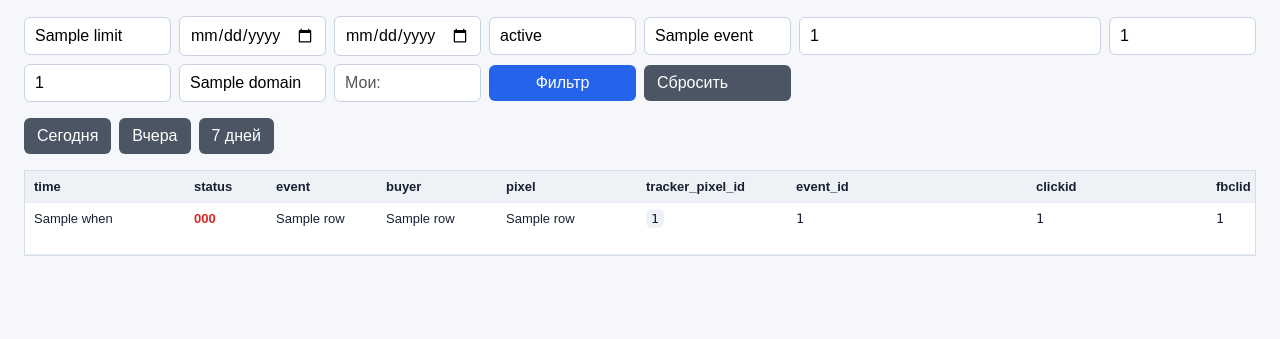
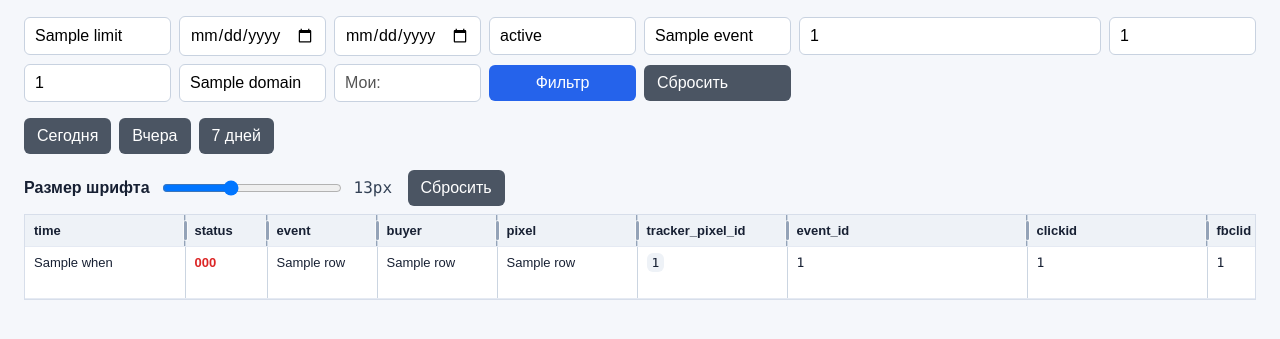
Before and after one commit to MishaNyKarl/api-fbpixel, a FastAPI app: template templates/logs.html in a window 1280 px wide. Shown: the part 165-504 px from the top of the page. Run offline with FastAPI, Linux system fonts and the light colour scheme; the template is opened without the code that fills it: most values are stand-ins (such as "Sample title", 1, 10 or a date in 2020); parts of the project's set-up code (start-up, migrations or seed data) failed here and were passed over.

Commit message:
Improve log table controls

```diff
--- a/templates/base.html
+++ b/templates/base.html
@@ -38,8 +38,10 @@
     .table-wrap { overflow: auto; border: 1px solid #d7deea; background: #fff; }
     .table-wrap table { border: 0; min-width: 1500px; }
     .resizable-table { table-layout: fixed; width: max-content; }
-    .logs-table th, .logs-table td { padding: 8px 9px; font-size: 13px; }
-    .logs-table th { position: relative; user-select: none; }
+    .logs-table { --logs-font-size: 13px; }
+    .logs-table th, .logs-table td { padding: 8px 9px; font-size: var(--logs-font-size); border-right: 1px solid #cbd5e1; }
+    .logs-table th:last-child, .logs-table td:last-child { border-right: 0; }
+    .logs-table th { position: relative; user-select: none; box-shadow: inset -1px 0 0 #94a3b8; }
     .logs-table td { overflow: hidden; text-overflow: ellipsis; }
     .mono { font-family: Consolas, Monaco, monospace; }
     .long { max-width: 260px; overflow: hidden; text-overflow: ellipsis; white-space: nowrap; }
@@ -51,15 +53,19 @@
     .domain-details[open] .plus::before { content: "-"; }
     .domain-details[open] .plus { font-size: 0; }
     .full-url { display: block; max-width: 420px; margin-top: 6px; color: #2563eb; white-space: normal; overflow-wrap: anywhere; }
-    .column-resize-handle { position: absolute; top: 0; right: -5px; width: 10px; height: 100%; cursor: col-resize; z-index: 2; }
-    .column-resize-handle::before { content: ""; position: absolute; top: 7px; bottom: 7px; left: 4px; width: 2px; border-radius: 2px; background: transparent; }
-    .column-resize-handle::after { content: "↔"; position: absolute; top: 50%; right: -10px; transform: translateY(-50%); padding: 1px 4px; border-radius: 4px; background: #2563eb; color: #fff; font-size: 11px; line-height: 1.2; opacity: 0; pointer-events: none; }
+    .column-resize-handle { position: absolute; top: 0; right: -7px; width: 14px; height: 100%; cursor: col-resize; z-index: 2; }
+    .column-resize-handle::before { content: ""; position: absolute; top: 6px; bottom: 6px; left: 6px; width: 3px; border-radius: 2px; background: #94a3b8; box-shadow: 0 0 0 1px rgba(255,255,255,.7); }
+    .column-resize-handle::after { content: "↔"; position: absolute; top: 50%; right: -11px; transform: translateY(-50%); padding: 1px 4px; border-radius: 4px; background: #2563eb; color: #fff; font-size: 11px; line-height: 1.2; opacity: 0; pointer-events: none; }
     .logs-table th:hover .column-resize-handle::before,
-    .logs-table th.is-resizing .column-resize-handle::before { background: #2563eb; }
+    .logs-table th.is-resizing .column-resize-handle::before { background: #2563eb; width: 4px; }
     .logs-table th:hover .column-resize-handle::after,
     .logs-table th.is-resizing .column-resize-handle::after { opacity: 1; }
     .column-resizing { cursor: col-resize !important; user-select: none; }
     .column-resizing * { cursor: col-resize !important; }
+    .table-toolbar { display: flex; align-items: center; gap: 10px; margin: 12px 0 8px; flex-wrap: wrap; }
+    .table-toolbar label { display: inline-flex; align-items: center; gap: 8px; margin: 0; font-weight: 700; }
+    .table-toolbar input[type="range"] { width: 180px; padding: 0; }
+    .table-toolbar output { min-width: 44px; font-family: Consolas, Monaco, monospace; color: #334155; }
   </style>
 </head>
 <body>
--- a/templates/logs.html
+++ b/templates/logs.html
@@ -38,6 +38,13 @@
   <a class="btn secondary" href="/admin/logs?date_from={{ today_date }}&date_to={{ today_date }}&buyer={{ buyer }}">Сегодня</a>
   <a class="btn secondary" href="/admin/logs?date_from={{ yesterday_date }}&date_to={{ yesterday_date }}&buyer={{ buyer }}">Вчера</a>
   <a class="btn secondary" href="/admin/logs?date_from={{ week_date }}&date_to={{ today_date }}&buyer={{ buyer }}">7 дней</a>
+</div>
+
+<div class="table-toolbar">
+  <label for="logs-font-size">Размер шрифта</label>
+  <input id="logs-font-size" type="range" min="10" max="18" step="1" value="13">
+  <output id="logs-font-size-value" for="logs-font-size">13px</output>
+  <button class="btn secondary" type="button" id="logs-font-size-reset">Сбросить</button>
 </div>
 
 <div class="table-wrap">
@@ -128,9 +135,13 @@
   if (!table) return;
 
   const storageKey = table.dataset.resizeKey || "api-pixel:logs-column-widths:v1";
+  const fontSizeKey = "api-pixel:logs-font-size:v1";
   const minWidth = 64;
   const cols = Array.from(table.querySelectorAll("colgroup col"));
   const headers = Array.from(table.querySelectorAll("thead th"));
+  const fontInput = document.querySelector("#logs-font-size");
+  const fontOutput = document.querySelector("#logs-font-size-value");
+  const fontReset = document.querySelector("#logs-font-size-reset");
 
   function loadWidths() {
     try {
@@ -200,8 +211,35 @@
     });
   }
 
+  function applyFontSize(value) {
+    const size = Math.min(18, Math.max(10, Number(value) || 13));
+    table.style.setProperty("--logs-font-size", `${size}px`);
+    if (fontInput) fontInput.value = String(size);
+    if (fontOutput) fontOutput.textContent = `${size}px`;
+    return size;
+  }
+
+  function installFontSizeControl() {
+    if (!fontInput) return;
+    const saved = sessionStorage.getItem(fontSizeKey);
+    applyFontSize(saved || fontInput.value || 13);
+
+    fontInput.addEventListener("input", () => {
+      const size = applyFontSize(fontInput.value);
+      sessionStorage.setItem(fontSizeKey, String(size));
+    });
+
+    if (fontReset) {
+      fontReset.addEventListener("click", () => {
+        sessionStorage.removeItem(fontSizeKey);
+        applyFontSize(13);
+      });
+    }
+  }
+
   applySavedWidths();
   installHandles();
+  installFontSizeControl();
 })();
 </script>
 {% endblock %}
```
